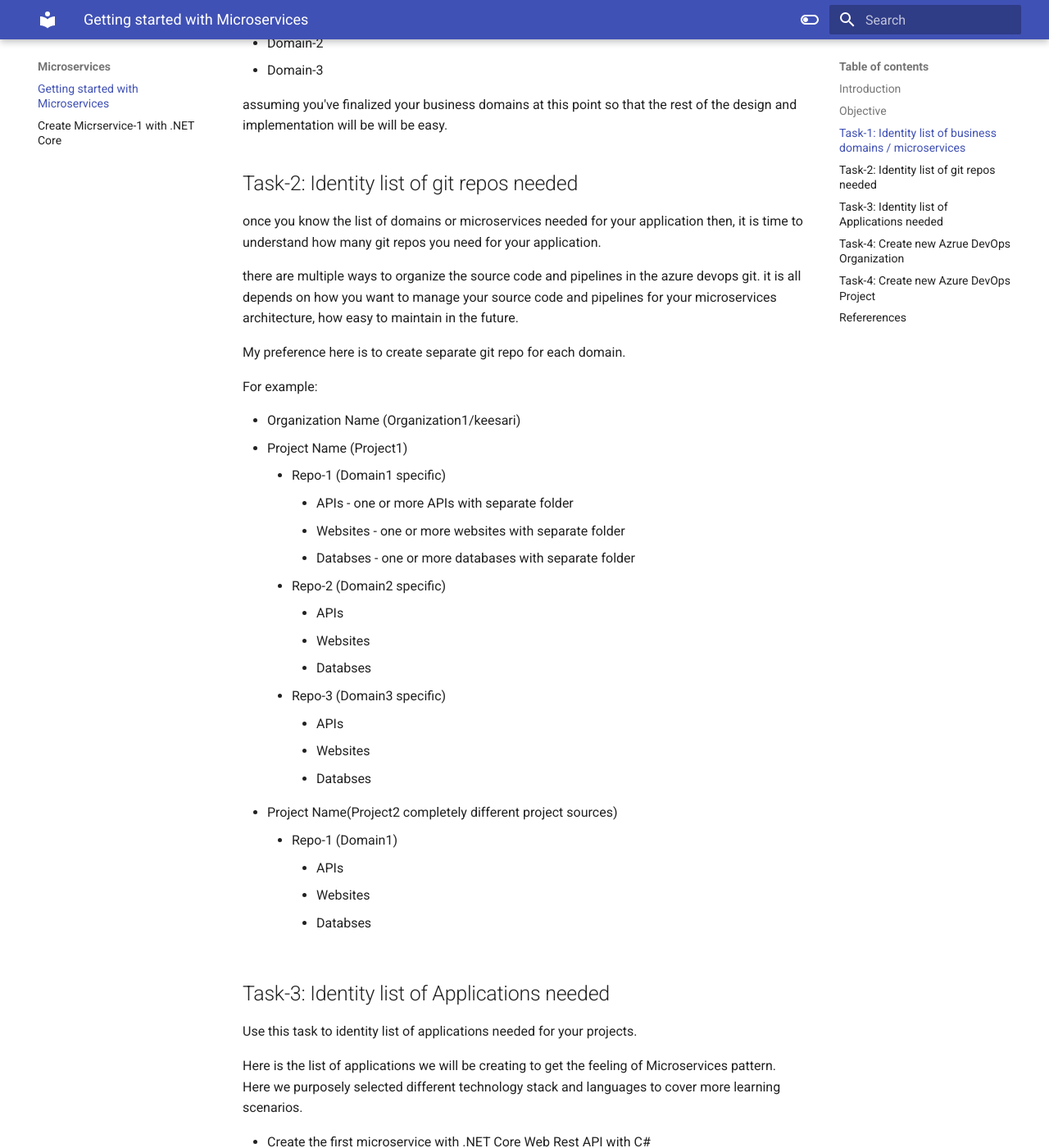
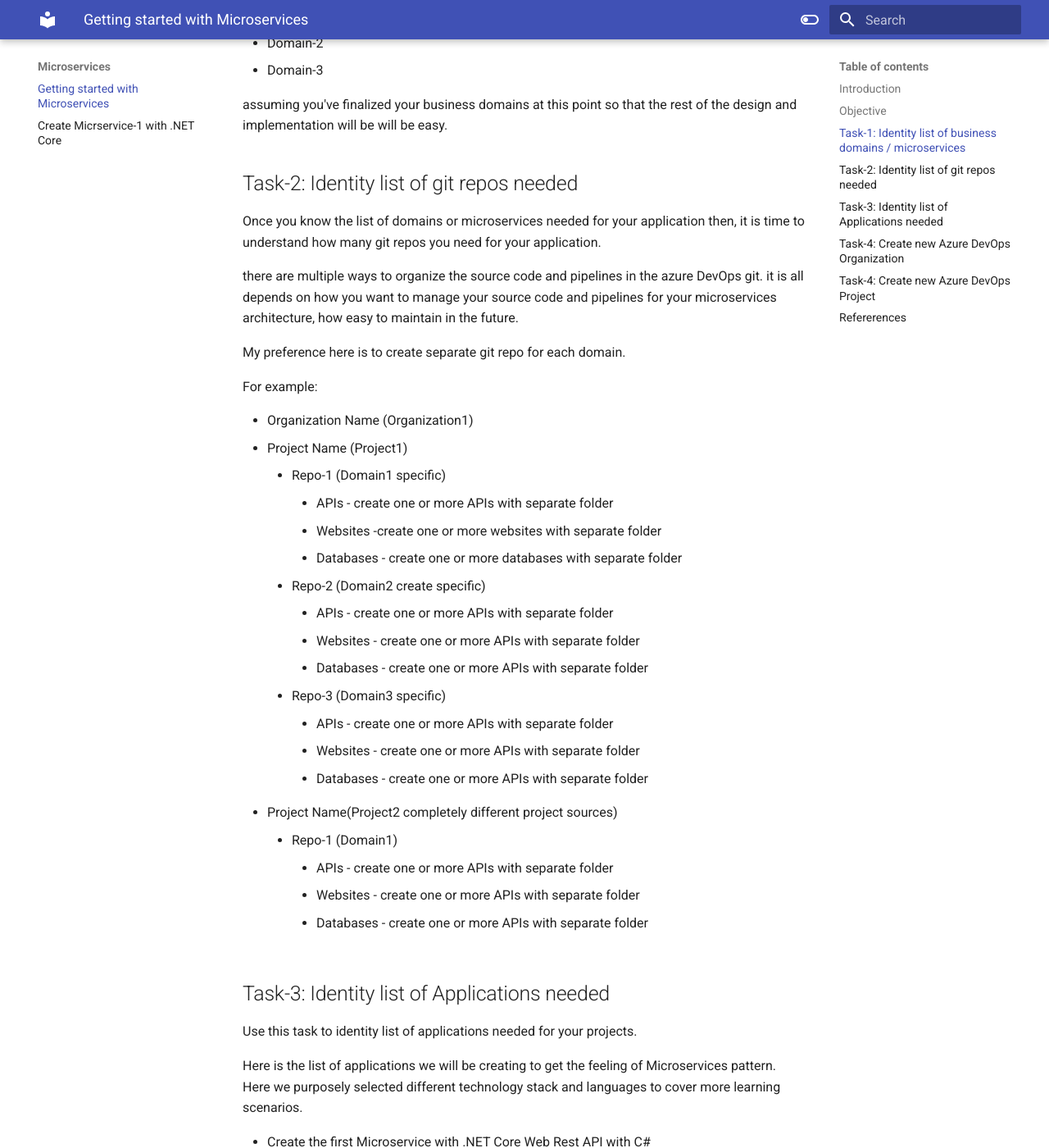
Before and after one commit to akeesari/micros-k8s, an MkDocs documentation site: the page built from docs/microservices/gettingstarted.md, in a window 1280 px wide and 1400 px high, scrolled down 1488 px. Shown: the whole window at 82% size. Built offline with MkDocs 1.6.1 and Material for MkDocs 9.7.7, drawn with Linux system fonts in a browser that asks for light colours; some of the changed text lies outside the part shown.

Commit message:
updated aboutme and reviewed microservice-1

```diff
--- a/docs/microservices/gettingstarted.md
+++ b/docs/microservices/gettingstarted.md
@@ -50,33 +50,33 @@ assuming you've finalized your business domains at this point so that the rest o
 
 ## Task-2: Identity list of git repos needed
 
-once you know the list of domains or microservices needed for your application then, it is time to understand how many git repos you need for your application.
+Once you know the list of domains or microservices needed for your application then, it is time to understand how many git repos you need for your application.
 
-there are multiple ways to organize the source code and pipelines in the azure devops git. it is all depends on how you want to manage your source code and pipelines for your microservices architecture, how easy to maintain in the future.
+there are multiple ways to organize the source code and pipelines in the azure DevOps git. it is all depends on how you want to manage your source code and pipelines for your microservices architecture, how easy to maintain in the future.
 
 My preference here is to create separate git repo for each domain.
 
 For example:
 
-- Organization Name (Organization1/keesari)
+- Organization Name (Organization1)
   - Project Name (Project1)
     - Repo-1 (Domain1 specific)
-        - APIs - one or more APIs with separate folder
-        - Websites - one or more websites with separate folder
-        - Databses - one or more databases with separate folder
-    - Repo-2 (Domain2 specific)
-        - APIs
-        - Websites
-        - Databses
+        - APIs - create one or more APIs with separate folder
+        - Websites -create  one or more websites with separate folder
+        - Databases - create one or more databases with separate folder
+    - Repo-2 (Domain2 create specific)
+        - APIs - create one or more APIs with separate folder
+        - Websites - create one or more APIs with separate folder
+        - Databases - create one or more APIs with separate folder
     - Repo-3 (Domain3 specific)
-        - APIs
-        - Websites
-        - Databses
+        - APIs - create one or more APIs with separate folder
+        - Websites - create one or more APIs with separate folder
+        - Databases - create one or more APIs with separate folder
   - Project Name(Project2 completely different project sources)
     - Repo-1 (Domain1)
-        - APIs
-        - Websites
-        - Databses
+        - APIs - create one or more APIs with separate folder
+        - Websites - create one or more APIs with separate folder
+        - Databases - create one or more APIs with separate folder
 
 ## Task-3: Identity list of Applications needed
 
@@ -84,11 +84,11 @@ Use this task to identity list of applications needed for your projects.
 
 Here is the list of applications we will be creating to get the feeling of Microservices pattern. Here we purposely selected different technology stack and languages to cover more learning scenarios.
 
-- Create the first microservice with .NET Core Web Rest API with C#
+- Create the first Microservice with .NET Core Web Rest API with C#
     - name of the api is `aspnet-api`
-- Create the second microservice with Node JS (Node)
+- Create the second Microservice with Node JS (Node)
     - name of the api is `nodejs-api`
-- Create the third microservice with Java
+- Create the third Microservice with Java
     - name of the api is `java-api`
 - Create the first website with ASP.NET Core MVC (C#)
     - name of the app is `aspnet-app`
@@ -102,7 +102,7 @@ Here is the list of applications we will be creating to get the feeling of Micro
     - name of the database is `postgresql-db`
 
 
-## Task-4: Create new Azrue DevOps Organization
+## Task-4: Create new Azure DevOps Organization
 
 To create a new Azure DevOps organization, follow these steps:
 
@@ -119,15 +119,15 @@ Once you have completed these steps, you will have a new Azure DevOps organizati
 
 1. Sign in to the Azure DevOps website (https://dev.azure.com/) with your Azure DevOps account.
 
-2. Click on the "Create a project" button.
+2. Click on the `Create a project` button.
 
 3. Enter a name for your project and select a process template. The process template determines the default work item types, source control repository, and other settings for your project.
 
-4. Click the "Create project" button to create your new project.
+4. Click the `Create project` button to create your new project.
 
 5. Follow the on-screen prompts to configure your project settings, including source control, work item types, and team members.
 
-6. When you are finished, click the "Finish" button to complete the project creation process.
+6. When you are finished, click the `Finish` button to complete the project creation process.
 
 ![create-new-project.png](images/create-new-project.png)
 
--- a/mkdocs.yml
+++ b/mkdocs.yml
@@ -190,7 +190,7 @@ nav:
   #       - page-3 : miscellaneous/section2/page-2.md
   #       - page-3 : miscellaneous/section2/page-3.md
 
-  # - About:
-  #   - About Us: aboutus.md
+  - About:
+    - About: aboutus.md
   - Contact:
-    - Contact Us: contact.md
+    - Contact: contact.md
```
Also changed, not shown: docs/aboutus.md (+11 -1 lines), docs/contact.md (+1 -12 lines), docs/gettingstarted/software/windows.md (+3 -3 lines), docs/microservices/aspnet-api.md (+40 -22 lines).
